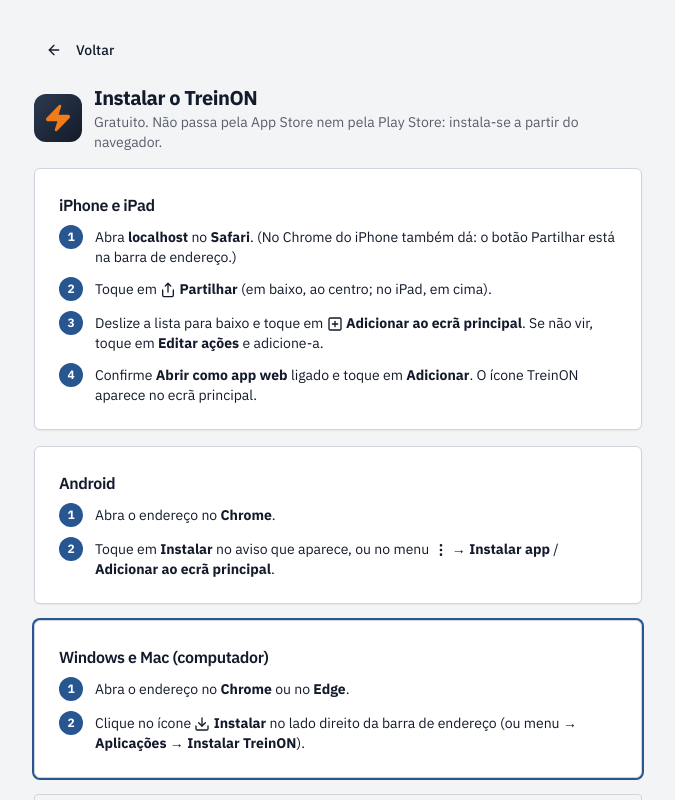
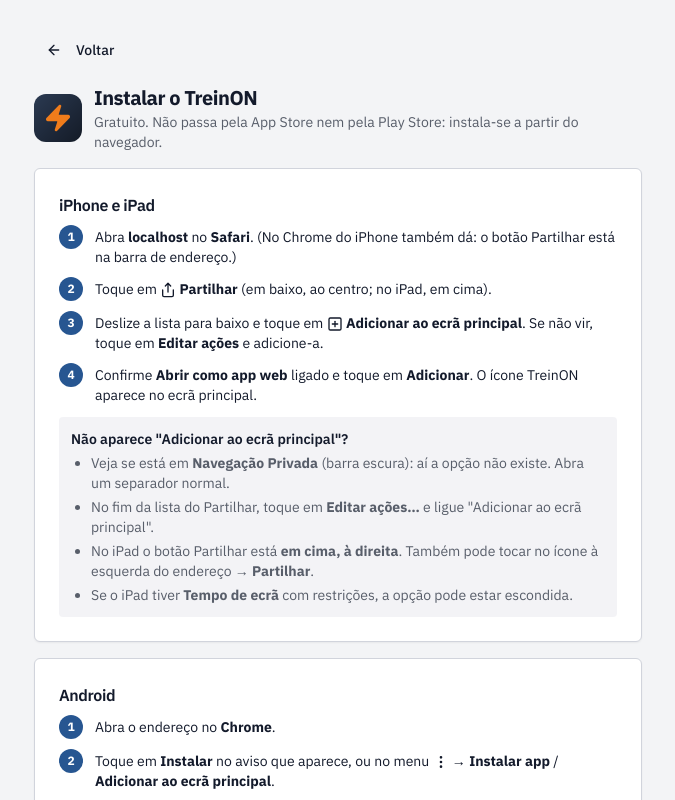
Before and after one commit to ticksp9/treinon, a React (Vite) app: page /instalar in a window 1280 px wide. Shown: the top 800 px of the page, without its empty margins (302-977 px from the left). Built offline with nearby package versions, Linux system fonts and the light colour scheme; no server answers.

Commit message:
Instalar: ajuda quando 'Adicionar ao ecrã principal' não aparece (iPad, navegação privada, editar ações)
Co-Authored-By: Claude Opus 5.5 <noreply@anthropic.com>

```diff
--- a/src/pages/Install.tsx
+++ b/src/pages/Install.tsx
@@ -86,6 +86,15 @@ export default function Install() {
               <Step n={3}>Deslize a lista para baixo e toque em <SquarePlus className="inline h-4 w-4 align-text-bottom" /> <strong>Adicionar ao ecrã principal</strong>. Se não vir, toque em <strong>Editar ações</strong> e adicione-a.</Step>
               <Step n={4}>Confirme <strong>Abrir como app web</strong> ligado e toque em <strong>Adicionar</strong>. O ícone TreinON aparece no ecrã principal.</Step>
             </ol>
+            <div className="mt-3 rounded-md bg-muted/60 p-3 text-sm">
+              <p className="font-semibold">Não aparece "Adicionar ao ecrã principal"?</p>
+              <ul className="mt-1 list-disc space-y-1 pl-5 text-muted-foreground">
+                <li>Veja se está em <strong>Navegação Privada</strong> (barra escura): aí a opção não existe. Abra um separador normal.</li>
+                <li>No fim da lista do Partilhar, toque em <strong>Editar ações…</strong> e ligue "Adicionar ao ecrã principal".</li>
+                <li>No iPad o botão Partilhar está <strong>em cima, à direita</strong>. Também pode tocar no ícone à esquerda do endereço → <strong>Partilhar</strong>.</li>
+                <li>Se o iPad tiver <strong>Tempo de ecrã</strong> com restrições, a opção pode estar escondida.</li>
+              </ul>
+            </div>
           </CardContent>
         </Card>
 
```
